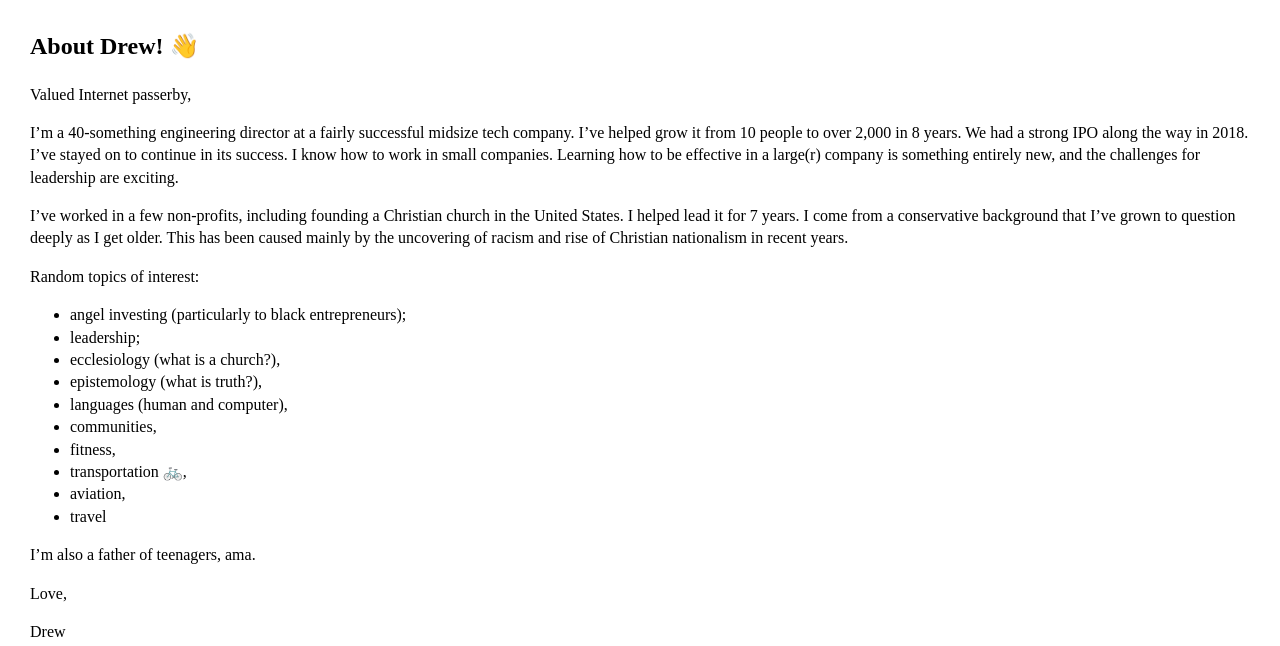
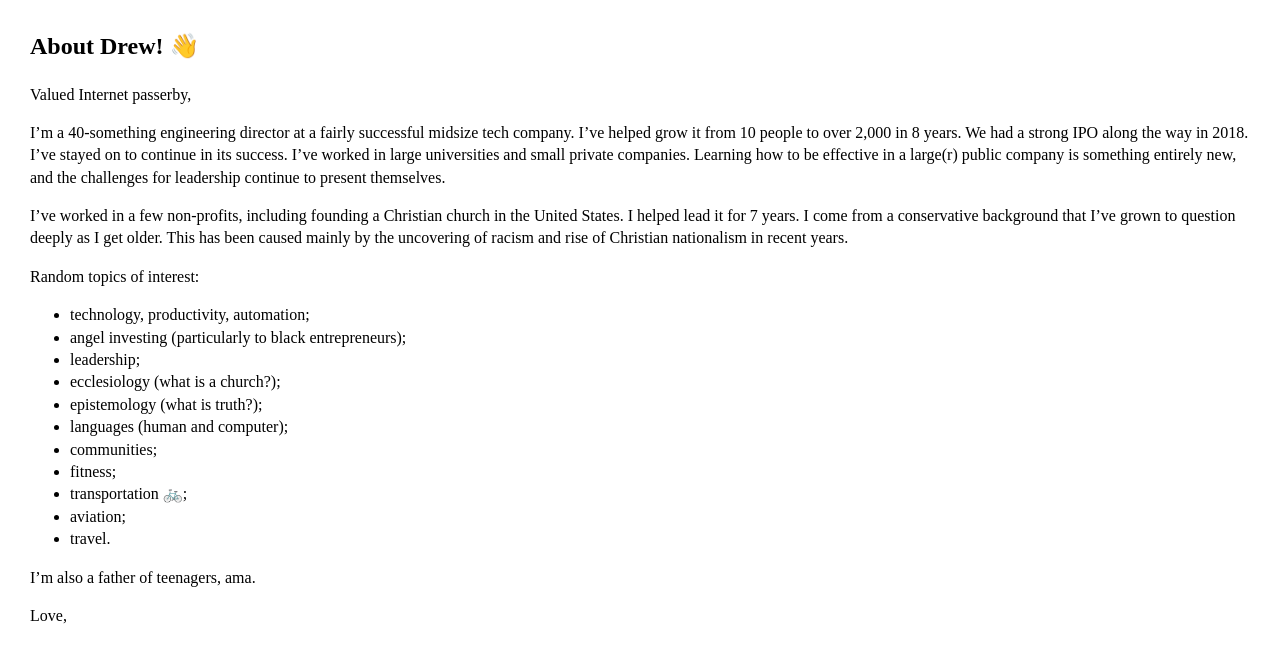
Before and after one commit to drewr/drewr.github.io, a Jekyll site: the page built from about.md, in a window 1280 px wide. Shown: the top 646 px of the page. Built offline with Jekyll 4.4.1, drawn with Linux system fonts in a browser that asks for light colours.

```diff
--- a/about.md
+++ b/about.md
@@ -6,25 +6,29 @@ tags: website
 
 Valued Internet passerby,
 
-I'm a 40-something engineering director at a fairly successful midsize tech company.  I've helped grow it from 10 people to over 2,000 in 8 years.  We had a strong IPO along the way in 2018.  I've stayed on to continue in its success.  I know how to work in small companies.  Learning how to be effective in a large(r) company is something entirely new, and the challenges for leadership are exciting.
+I'm a 40-something engineering director at a fairly successful midsize tech company.  I've helped grow it from 10 people to over 2,000 in 8 years.  We had a strong IPO along the way in 2018.  I've stayed on to continue in its success.  I've worked in large universities and small private companies.  Learning how to be effective in a large(r) public company is something entirely new, and the challenges for leadership continue to present themselves.
 
 I've worked in a few non-profits, including founding a Christian church in the United States.  I helped lead it for 7 years.  I come from a conservative background that I've grown to question deeply as I get older.  This has been caused mainly by the uncovering of racism and rise of Christian nationalism in recent years.
 
 Random topics of interest:
 
+* technology, productivity, automation;
 * angel investing (particularly to black entrepreneurs);
 * leadership;
-* ecclesiology (what is a church?),
-* epistemology (what is truth?),
-* languages (human and computer),
-* communities,
-* fitness,
-* transportation 🚲,
-* aviation,
-* travel
+* ecclesiology (what is a church?);
+* epistemology (what is truth?);
+* languages (human and computer);
+* communities;
+* fitness;
+* transportation 🚲;
+* aviation;
+* travel.
 
 I'm also a father of teenagers, ama.
 
 Love,
 
-Drew
+[Drew](mailto:website@draines.com?subject=I%20read%20your%20web%20site)
+
+
+![](https://storage.googleapis.com/drewr-img/dottie-rug.png)
```
